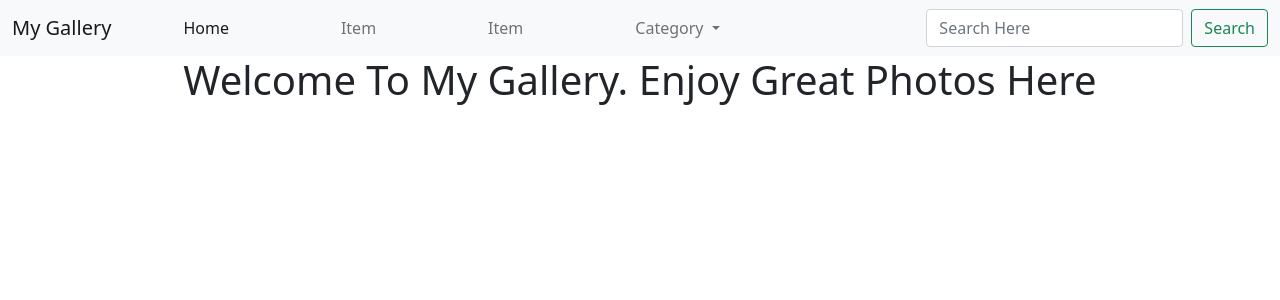
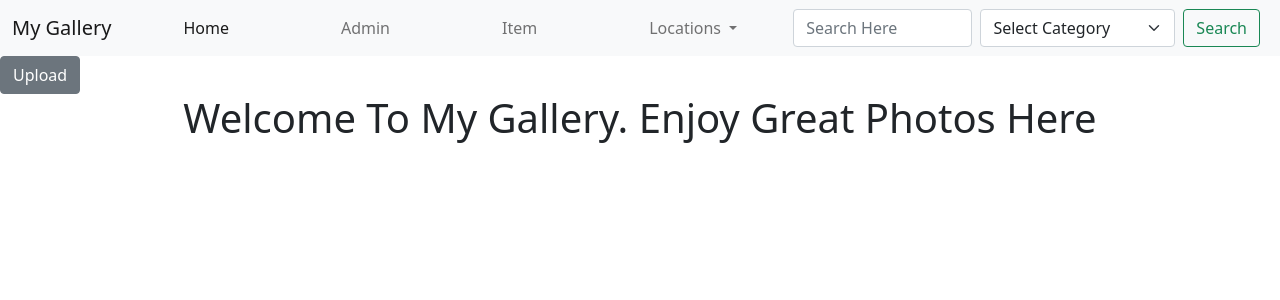
Before and after one commit to Mathenge-Alex/Photo_Gallery, a Django app: page / in a window 1280 px wide. Shown: the top 300 px of the page. Run offline with Django 4.2, Linux system fonts and the light colour scheme; data that the repository does not hold is empty.

Commit message:
Feat: Include route links in the navbar items

```diff
--- a/static/templates/navbar.html
+++ b/static/templates/navbar.html
@@ -8,44 +8,67 @@
 <body>
     <nav class="navbar navbar-expand-lg navbar-light bg-light">
         <div class="container-fluid">
-        <a class="navbar-brand" href="#">My Gallery</a>
+        <a class="navbar-brand" href="/">My Gallery</a>
         <button class="navbar-toggler" type="button" data-bs-toggle="collapse" data-bs-target="#navbarSupportedContent" aria-controls="navbarSupportedContent" aria-expanded="false" aria-label="Toggle navigation">
             <span class="navbar-toggler-icon"></span>
         </button>
         <div class="collapse navbar-collapse" id="navbarSupportedContent">
             <ul class="navbar-nav me-auto mb-2 mb-lg-0 flexible" style="justify-content:space-between ;">
             <li class="nav-item">
-                <a class="nav-link active mx-5" aria-current="page" href="#">Home</a>
+                <a class="nav-link active mx-5" aria-current="page" href="/">Home</a>
             </li>
             <li class="nav-item">
-                <a class="nav-link mx-5" href="#">Item</a>
+                <a class="nav-link mx-5" href="/admin/">Admin</a>
             </li>
             <li class="nav-item mx-5">
                 <a class="nav-link ">Item</a>
             </li>
             <li class="nav-item dropdown mx-5">
                 <a class="nav-link dropdown-toggle" href="#" id="navbarDropdown" role="button" data-bs-toggle="dropdown" aria-expanded="false">
-                Category
+                Locations
                 </a>
                 <ul class="dropdown-menu" aria-labelledby="navbarDropdown">
-                <li><a class="dropdown-item" href="#">Science</a></li>
-                <li><a class="dropdown-item" href="#">Tech</a></li>
-                <li><a class="dropdown-item" href="#">Outdoor Games</a></li>
-                <li><a class="dropdown-item" href="#">Indoor Games</a></li>
-                <li><a class="dropdown-item" href="#">Nature</a></li>
-                <li><a class="dropdown-item" href="#">Geography</a></li>
-                <!-- <li><hr class="dropdown-divider"></li>
-                <li><a class="dropdown-item" href="#">Something else here</a></li> -->
+                    <li><a class="btn btn-outline-success m-2 location-link" href="/">All Images</a></li>
+                    <li><a class="btn btn-outline-success m-2 location-link" href="{% url 'filter_location' 1%}">Kenya</a></li>
+                    <li><a class="btn btn-outline-success m-2 location-link" href="{% url 'filter_location' 2%}">USA</a></li>
+                    <li><a class="btn btn-outline-success m-2 location-link" href="{% url 'filter_location' 3%}">Canada</a></li>
+                    <li><a class="btn btn-outline-success m-2 location-link" href="{% url 'filter_location' 4%}">China</a></li>
+                    <li><a class="btn btn-outline-success m-2 location-link" href="{% url 'filter_location' 5%}">Bahamas</a></li>
                 </ul>
             </li>
 
+
+
             </ul>
             <form class="d-flex">
-            <input class="form-control me-2" type="search" placeholder="Search Here" aria-label="Search">
-            <button class="btn btn-outline-success" type="submit">Search</button>
+            <input class="form-control me-2" type="search" action="{% url 'search_results' %}" placeholder="Search Here" aria-label="Search">
+            <select class="form-select" aria-label="Default select example" name="image">
+
+                <option hidden >Select Category</option>
+                <option value="nature">Science</option>
+                <option value="technology">Tech</option>
+                <option value="animals">Outdoor Games</option>
+                <option value="adventure">Indoor Games</option>
+                <option value="people">Nature</option>
+                <option value="vehicles">Geography</option>
+                <option value="birds">Automobiles</option>
+                <option value="food">Foods</option>
+            </select>
+            <button class="btn btn-outline-success mx-2" type="submit">Search</button>
             </form>
         </div>
         </div>
     </nav>
+    <nav style="display:flex;">
+        <div>
+            <a href="{% url 'upload_picture' %}" class="btn btn-large btn-secondary">
+                Upload
+            </a>
+        </div>
+
+        <div>
+
+        </div>
+    </nav>
 </body>
 </html>
```
Also changed, not shown: photos/templates/empty.html (added).
